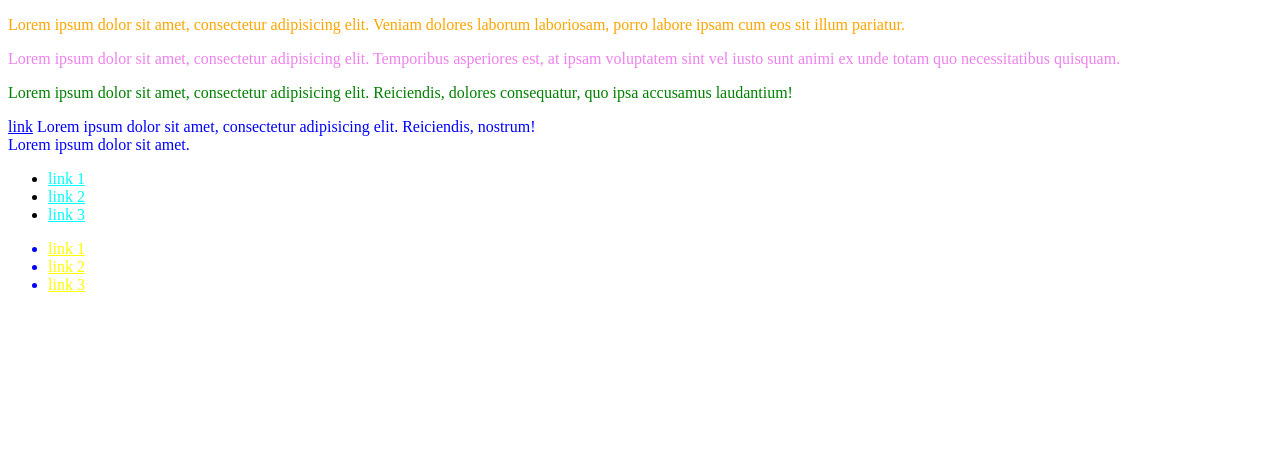
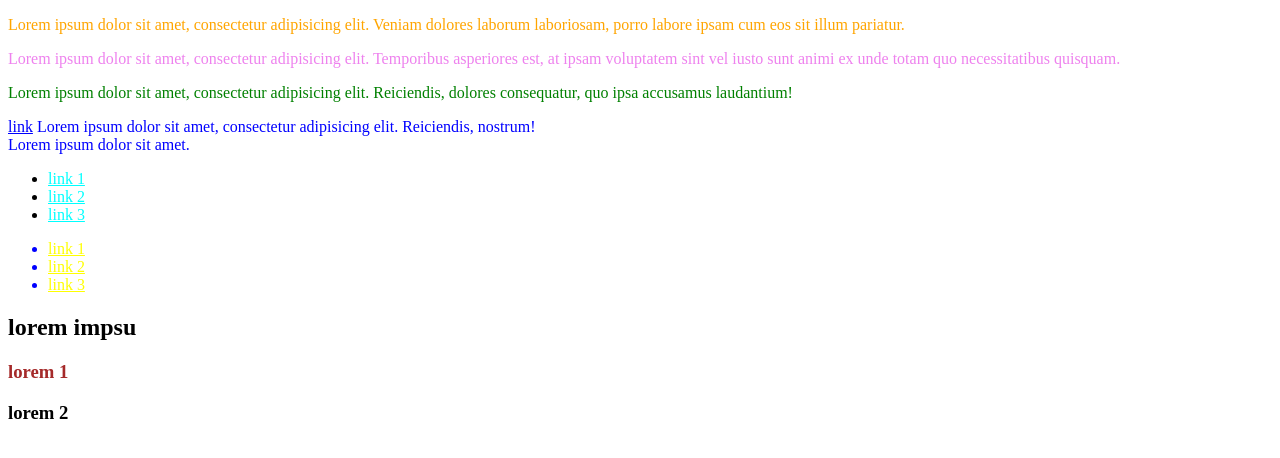
Before and after one commit to wiemka/css_poczatek, a plain HTML site: page index.html in a window 1280 px wide. Drawn offline with Linux system fonts and the light colour scheme.

Commit message:
selektor bliskiego rodzeństwa

```diff
--- a/css/style.css
+++ b/css/style.css
@@ -1,5 +1,4 @@
 /*selektor znacznika*/
-
 p {
     color: orange;
 }
@@ -40,3 +39,10 @@ li>a {
 div a {
     color: yellow;
 }
+
+
+/*selektor bliskiego rodzeństwa*/
+
+h2+h3 {
+    color: brown;
+}
--- a/index.html
+++ b/index.html
@@ -41,6 +41,14 @@
     </ul>
 </div>
 
+<!--selektor bliskiego rodzeństwa-->
+
+<header>
+    <h2>lorem impsu</h2>
+    <h3>lorem 1</h3>
+    <h3>lorem 2</h3>
+</header>
+
 
 
 </body>
```
